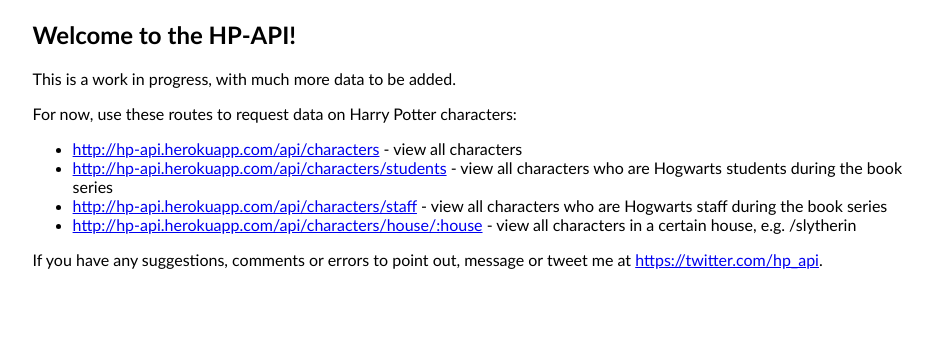
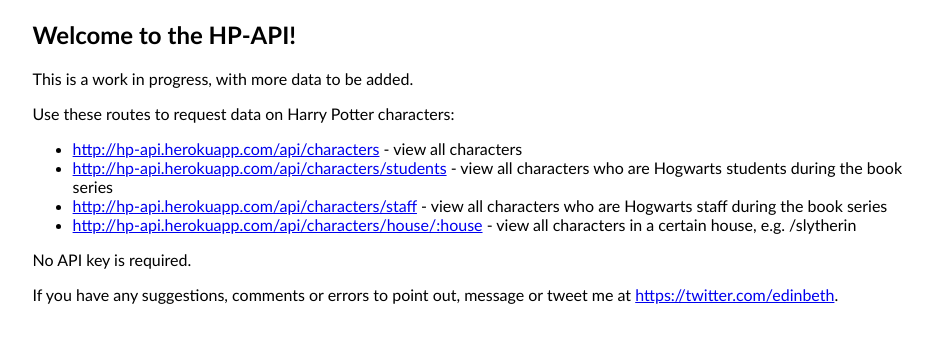
Before and after one commit to KostaSav/hp-api, a website: page public/index.html in a window 1280 px wide. Shown: the whole page, without its empty margins (165-1098 px from the left). Drawn offline with Linux system fonts and the light colour scheme.

Commit message:
changed twitter

```diff
--- a/public/index.html
+++ b/public/index.html
@@ -7,15 +7,16 @@
 <body>
   <main>
     <h2>Welcome to the HP-API!</h2>
-    <p>This is a work in progress, with much more data to be added.</p>
-    <p>For now, use these routes to request data on Harry Potter characters:</p>
+    <p>This is a work in progress, with more data to be added.</p>
+    <p>Use these routes to request data on Harry Potter characters:</p>
     <ul>
     <li><a href="http://hp-api.herokuapp.com/api/characters">http://hp-api.herokuapp.com/api/characters</a> - view all characters</li>
     <li><a href="http://hp-api.herokuapp.com/api/characters/students">http://hp-api.herokuapp.com/api/characters/students</a> - view all characters who are Hogwarts students during the book series</li>
     <li><a href="http://hp-api.herokuapp.com/api/characters/staff">http://hp-api.herokuapp.com/api/characters/staff</a> - view all characters who are Hogwarts staff during the book series</li>
     <li><a href="http://hp-api.herokuapp.com/api/characters/house/gryffindor">http://hp-api.herokuapp.com/api/characters/house/:house</a> - view all characters in a certain house, e.g. /slytherin</li>
     </ul>
-    <p>If you have any suggestions, comments or errors to point out, message or tweet me at <a href="https://twitter.com/hp_api">https://twitter.com/hp_api</a>.
+    <p>No API key is required.</p>
+    <p>If you have any suggestions, comments or errors to point out, message or tweet me at <a href="https://twitter.com/edinbeth">https://twitter.com/edinbeth</a>.
   </main>
 </body>
 </html>
```
